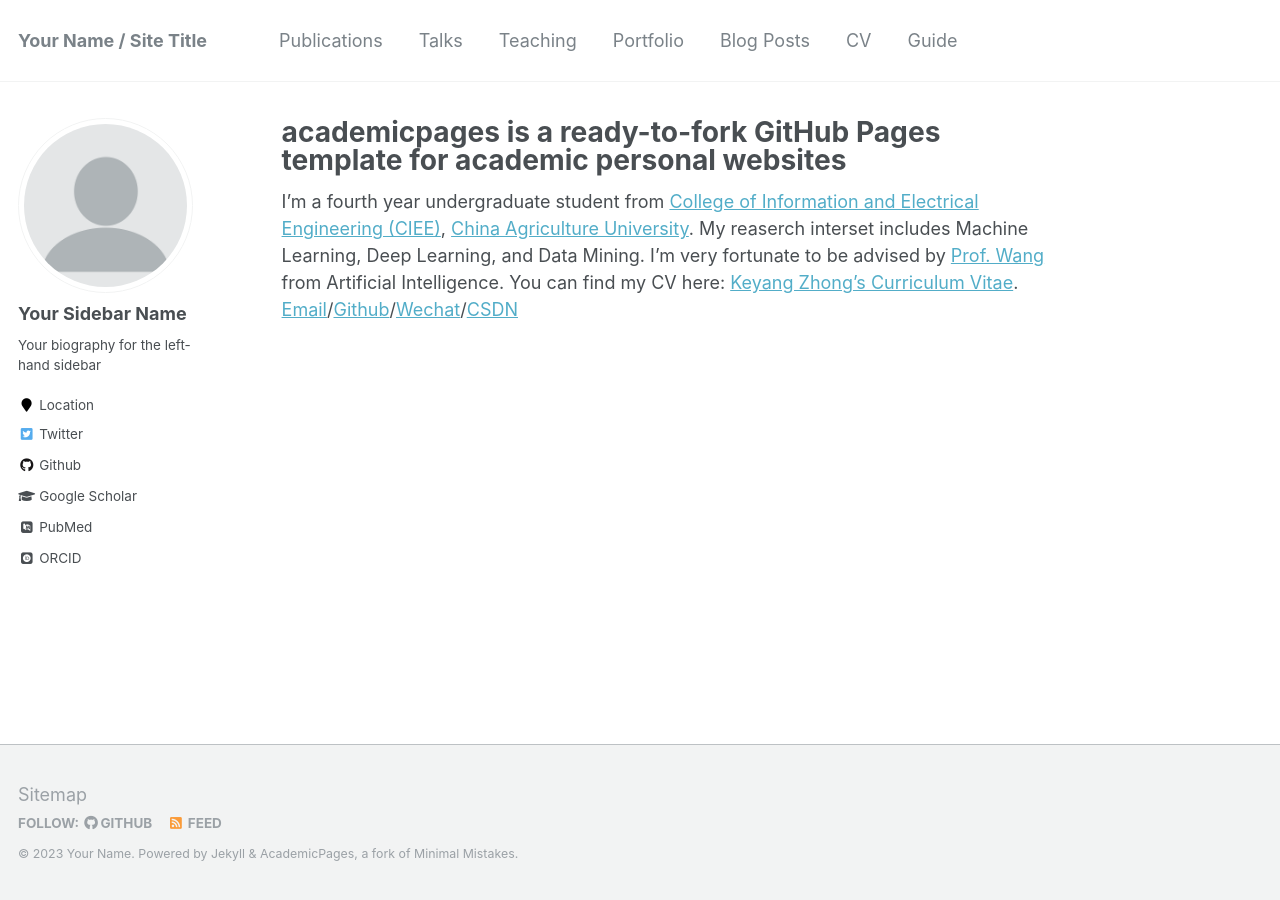
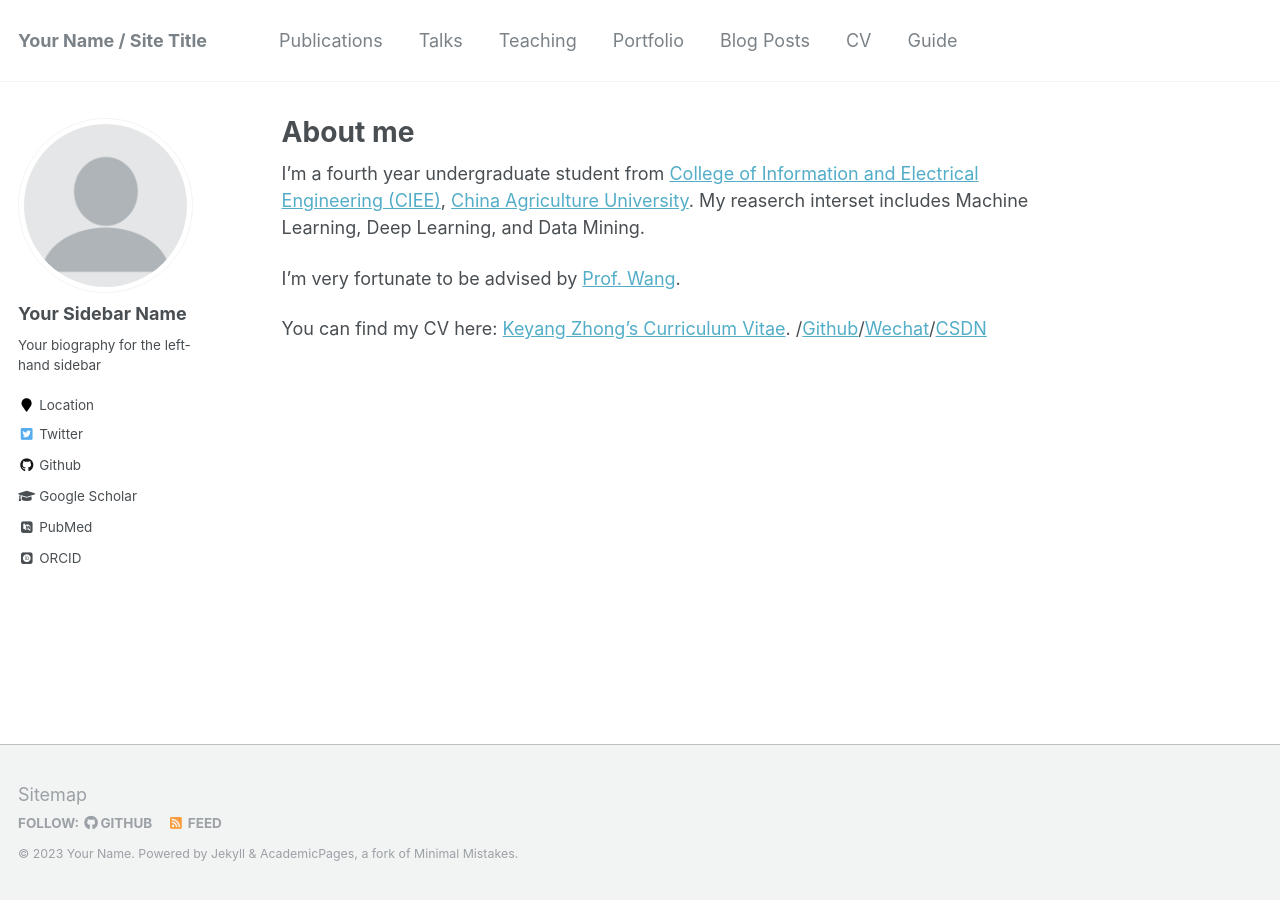
Before and after one commit to KeyangZhong/KeyangZhong.github.io, a Jekyll site: the page built from _pages/about.md, in a window 1280 px wide. Built offline with Jekyll 4.4.1, drawn with Linux system fonts in a browser that asks for light colours; some web fonts are replaced.

Commit message:
Update about.md

```diff
--- a/_pages/about.md
+++ b/_pages/about.md
@@ -1,6 +1,6 @@
 ---
 permalink: /
-title: "academicpages is a ready-to-fork GitHub Pages template for academic personal websites"
+title: "About me"
 excerpt: "About me"
 author_profile: true
 redirect_from:
@@ -8,6 +8,8 @@ redirect_from:
   - /about.html
 ---
 I'm a fourth year undergraduate student from [College of Information and Electrical Engineering (CIEE)](http://ciee.cau.edu.cn/), [China Agriculture University](https://www.cau.edu.cn/). My reaserch interset includes Machine Learning, Deep Learning, and Data Mining.
-I'm very fortunate to be advised by [Prof. Wang](https://scholar.google.com/citations?hl=zh-CN&user=v5LL09IAAAAJ) from Artificial Intelligence.
+
+I'm very fortunate to be advised by [Prof. Wang](https://scholar.google.com/citations?hl=zh-CN&user=v5LL09IAAAAJ).
+
 You can find my CV here: [Keyang Zhong's Curriculum Vitae](https://Zhongkeyang.github.io/cv).
-[Email](zhongky859@gmail.com)/[Github](https://github.com/Zhongkeyang)/[Wechat](../images/wechat.jpg)/[CSDN](https://blog.csdn.net/weixin_51871037?type=blog)
+/[Github](https://github.com/Zhongkeyang)/[Wechat](../images/wechat.jpg)/[CSDN](https://blog.csdn.net/weixin_51871037?type=blog)
```
